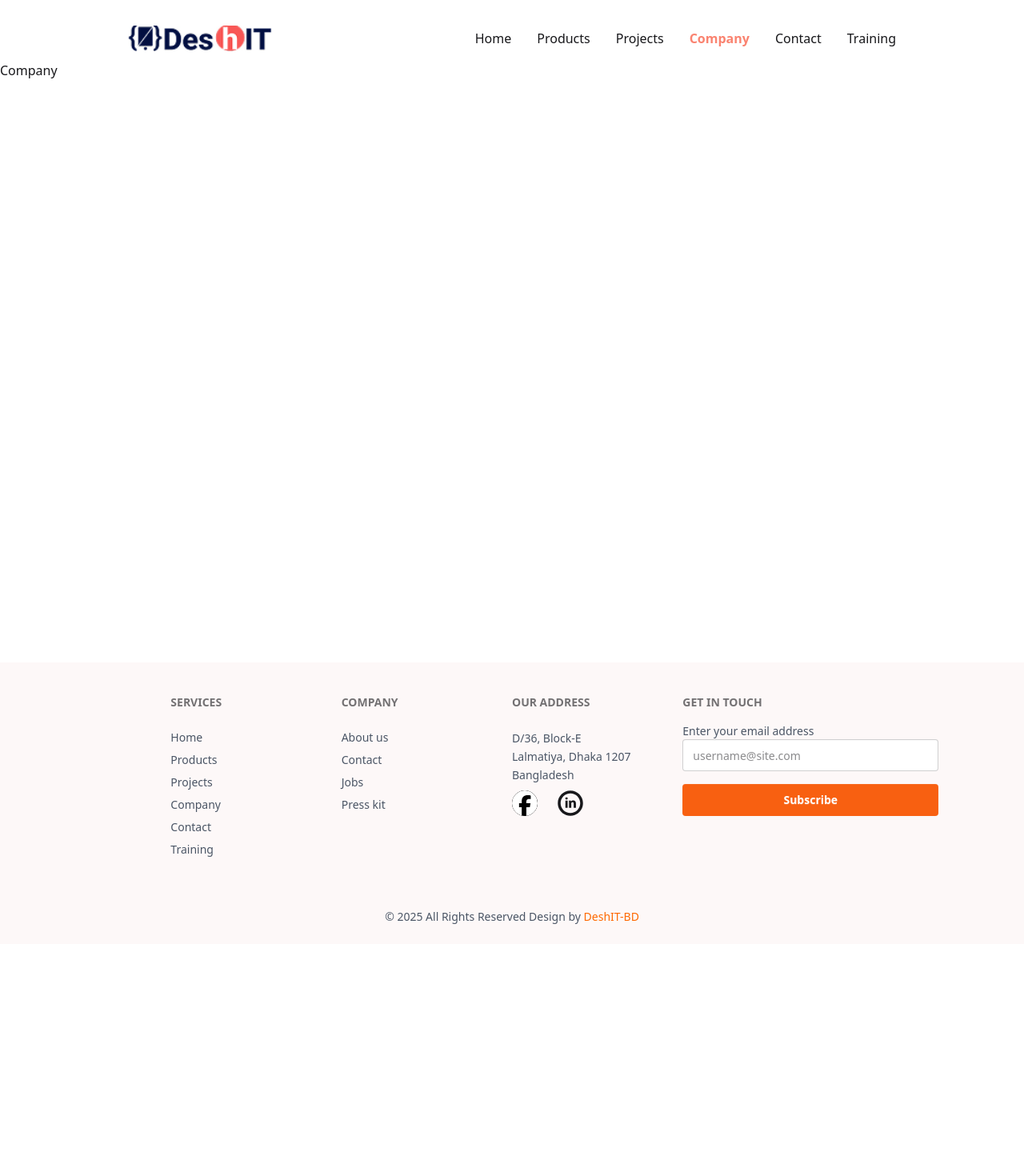
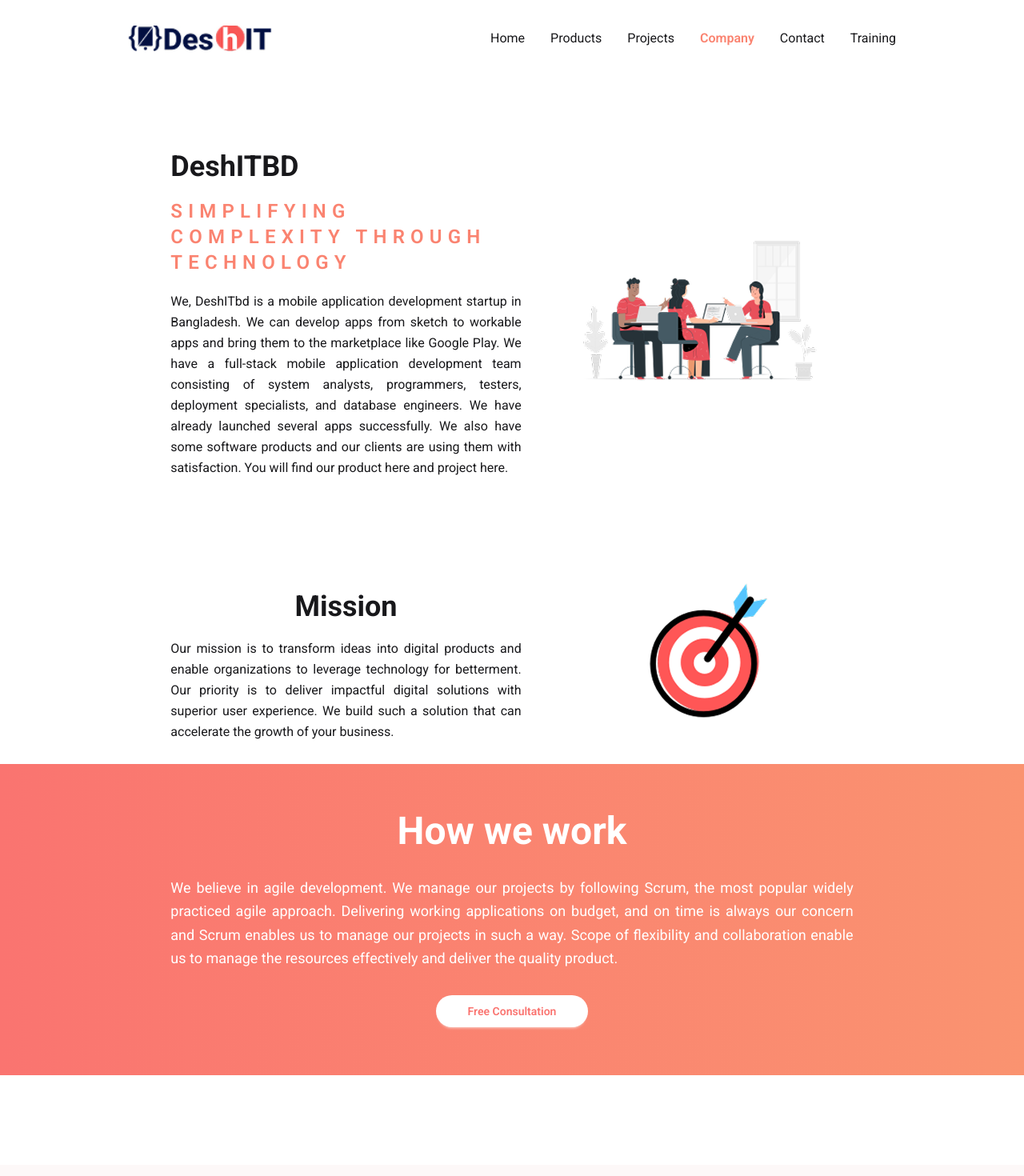
Before and after one commit to abdulkader33447/deshit-task, a React (Vite) app: page /company in a window 1280 px wide. Shown: the top 1470 px of the page at 80% size. Before the commit the page ends 1180 px from the top, so only its background shows below. Built offline with nearby package versions, Linux system fonts and the light colour scheme.

Commit message:
added company route's contectent and font

```diff
--- a/index.html
+++ b/index.html
@@ -5,6 +5,9 @@
     <link rel="icon" type="image/svg+xml" href="/jobtask.png" />
     <meta name="viewport" content="width=device-width, initial-scale=1.0" />
     <title>DeshIT</title>
+    <style>
+      @import url("https://fonts.googleapis.com/css2?family=Roboto:ital,wght@0,100..900;1,100..900&display=swap");
+    </style>
   </head>
   <body>
     <div id="root"></div>
--- a/src/Layout/RootLayout.jsx
+++ b/src/Layout/RootLayout.jsx
@@ -21,7 +21,7 @@
   const location = useLocation();
 
   return (
-    <div>
+    <div className="roboto">
       <Navbar />
       <div className="overflow-hidden">
         <AnimatePresence mode="wait" initial={false}>
--- a/src/components/Footer/Footer.jsx
+++ b/src/components/Footer/Footer.jsx
@@ -26,14 +26,14 @@
     { to: "/cookies", label: "Cookie policy" },
   ];
 
-  const handleSubscribe = (e)=>{
-e.preventDefault()
-Swal.fire({
-  title: "You are now our premium user.",
-  icon: "success",
-  draggable: true
-});
-}
+  const handleSubscribe = (e) => {
+    e.preventDefault();
+    Swal.fire({
+      title: "You are now our premium user.",
+      icon: "success",
+      draggable: true,
+    });
+  };
 
   return (
     <div className="bg-[#FDF8F8] sm:mt-30 mt-20 lg:mt-28">
@@ -116,7 +116,8 @@
                 className="input input-bordered w-full"
                 required
               />
-              <button onClick={handleSubscribe}
+              <button
+                onClick={handleSubscribe}
                 type="submit"
                 className="btn w-full bg-[#F86011] text-white border-none hover:bg-[#e65406] hover:border-none transition-colors"
               >
--- a/src/index.css
+++ b/src/index.css
@@ -1,2 +1,7 @@
 @import "tailwindcss";
 @plugin "daisyui";
+
+.roboto {
+  font-family: "Roboto", sans-serif;
+
+}
--- a/src/pages/Company/Company.jsx
+++ b/src/pages/Company/Company.jsx
@@ -1,10 +1,86 @@
-import React from 'react';
+import Swal from "sweetalert2";
+import team from "../../assets/team.png";
+import teer from "../../assets/teer.png";
 
 const Company = () => {
+  const consultation = (e) => {
+    e.preventDefault();
+    Swal.fire({
+      title: "Wait for the call.",
+      icon: "success",
+      draggable: true,
+    });
+  };
   return (
     <div>
-      <h1>Company</h1>
+      <div className="xl:w-8/12 lg:w-10/12 w-11/12 mx-auto min-h-[calc(100vh-655px)] sm:mt-30 mt-20 lg:mt-28">
+        <div className="flex lg:flex-row flex-col items-center justify-between gap-10">
+          <div>
+            <h1 className="sm:text-4xl text-2xl font-bold">DeshITBD</h1>
+            <h2 className="text-[#FA8370] font-semibold text-2xl my-5 tracking-[0.3em] uppercase">
+              Simplifying Complexity Through Technology
+            </h2>
+            <p className="max-w-xl text-justify leading-relaxed">
+              We, DeshITbd is a mobile application development startup in
+              Bangladesh. We can develop apps from sketch to workable apps and
+              bring them to the marketplace like Google Play. We have a
+              full-stack mobile application development team consisting of
+              system analysts, programmers, testers, deployment specialists, and
+              database engineers. We have already launched several apps
+              successfully. We also have some software products and our clients
+              are using them with satisfaction. You will find our product here
+              and project here.
+            </p>
+          </div>
+          <div className="flex justify-center lg:justify-end">
+            <img src={team} alt="team image" className="max-w-sm" />
+          </div>
+        </div>
 
+        <div className="flex lg:flex-row flex-col items-center justify-between gap-10 mt-28">
+          <div>
+            <h1 className="sm:text-4xl text-2xl font-bold text-center mb-5">
+              Mission
+            </h1>
+            {/* <h2 className="text-[#FA8370] font-semibold text-2xl my-5 tracking-[0.3em] uppercase">
+            Simplifying Complexity Through Technology
+          </h2> */}
+            <p className="max-w-xl text-justify leading-relaxed">
+              Our mission is to transform ideas into digital products and enable
+              organizations to leverage technology for betterment. Our priority
+              is to deliver impactful digital solutions with superior user
+              experience. We build such a solution that can accelerate the
+              growth of your business.
+            </p>
+          </div>
+          <div className="flex justify-center lg:justify-end">
+            <img src={teer} alt="team image" className="max-w-sm" />
+          </div>
+        </div>
+      </div>
+      <div className="bg-gradient-to-r from-[#FA7470] to-[#FA9370] text-white sm:py-15 py-10">
+        <div className="xl:w-8/12 lg:w-10/12 w-11/12 mx-auto">
+          <h1 className="sm:text-5xl text-2xl font-bold text-center mb-8">
+            How we work
+          </h1>
+          <p className="text-lg text-justify leading-relaxed">
+            We believe in agile development. We manage our projects by following
+            Scrum, the most popular widely practiced agile approach. Delivering
+            working applications on budget, and on time is always our concern
+            and Scrum enables us to manage our projects in such a way. Scope of
+            flexibility and collaboration enable us to manage the resources
+            effectively and deliver the quality product.
+          </p>
+          <div className="text-center mt-8">
+            <button
+              onClick={consultation}
+              className="bg-white text-[#FA7470] btn rounded-full border-none px-10 hover:bg-gray-100"
+            >
+              Free Consultation
+            </button>
+          </div>
+        </div>
+      </div>
     </div>
   );
 };
--- a/src/pages/Home/sections/Portfolio.jsx
+++ b/src/pages/Home/sections/Portfolio.jsx
@@ -18,14 +18,14 @@
   }),
 };
 
-const handleReadMore = (e)=>{
-e.preventDefault()
-Swal.fire({
-  title: "Content will be coming soon",
-  icon: "success",
-  draggable: true
-});
-}
+const handleReadMore = (e) => {
+  e.preventDefault();
+  Swal.fire({
+    title: "Content will be coming soon",
+    icon: "success",
+    draggable: true,
+  });
+};
 
 const Portfolio = () => {
   return (
@@ -47,11 +47,18 @@
       </h1>
       <div className="flex lg:flex-row flex-col items-center justify-around xl:gap-20 gap-10 mt-10">
         <img className="xl:w-full lg:w-65" src={imgOne} alt="dheki shak" />
-        <img className="xl:w-full lg:w-65" src={imgTwo} alt="mountain, city, sky" />
+        <img
+          className="xl:w-full lg:w-65"
+          src={imgTwo}
+          alt="mountain, city, sky"
+        />
         <img className="xl:w-full lg:w-65" src={imgThree} alt="Glass ball" />
       </div>
       <div className="flex items-center justify-center">
-        <button onClick={handleReadMore} className="btn text-center bg-[#F86011] text-white border-none hover:bg-[#e65406] hover:border-none sm:mt-20 mt-10">
+        <button
+          onClick={handleReadMore}
+          className="btn text-center bg-[#F86011] text-white border-none hover:bg-[#e65406] hover:border-none sm:mt-20 mt-10"
+        >
           Read more case studies
         </button>
       </div>
```
Also changed, not shown: src/assets/team.png (added), src/assets/teer.png (added).
